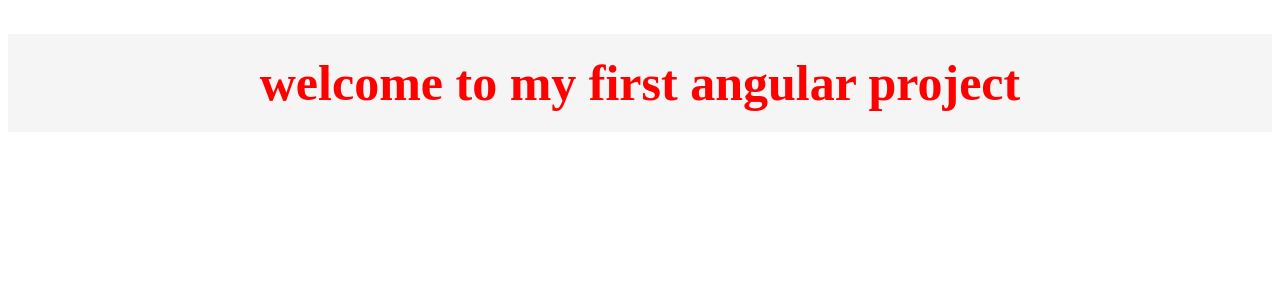
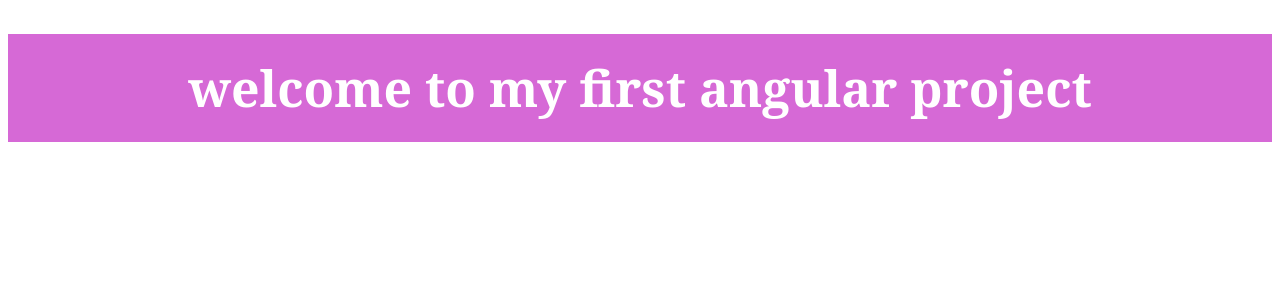
Before and after one commit to rupesh3201/Studying_Angular, an Angular app: page / in a window 1280 px wide. Shown: the top 300 px of the page. Built offline with nearby package versions, Linux system fonts and the light colour scheme.

Commit message:
add css to h1

```diff
--- a/src/app/app.component.css
+++ b/src/app/app.component.css
@@ -1,8 +1,9 @@
 h1{
-  color: red;
-  background-color: whitesmoke;
+  color: white;
+  background-color: rgb(214, 105, 214);
   font-size: 50px;
   text-align: center;
   padding: 20px;
+  font-family: Georgia, 'Times New Roman', Times, serif;
 
 }
```
